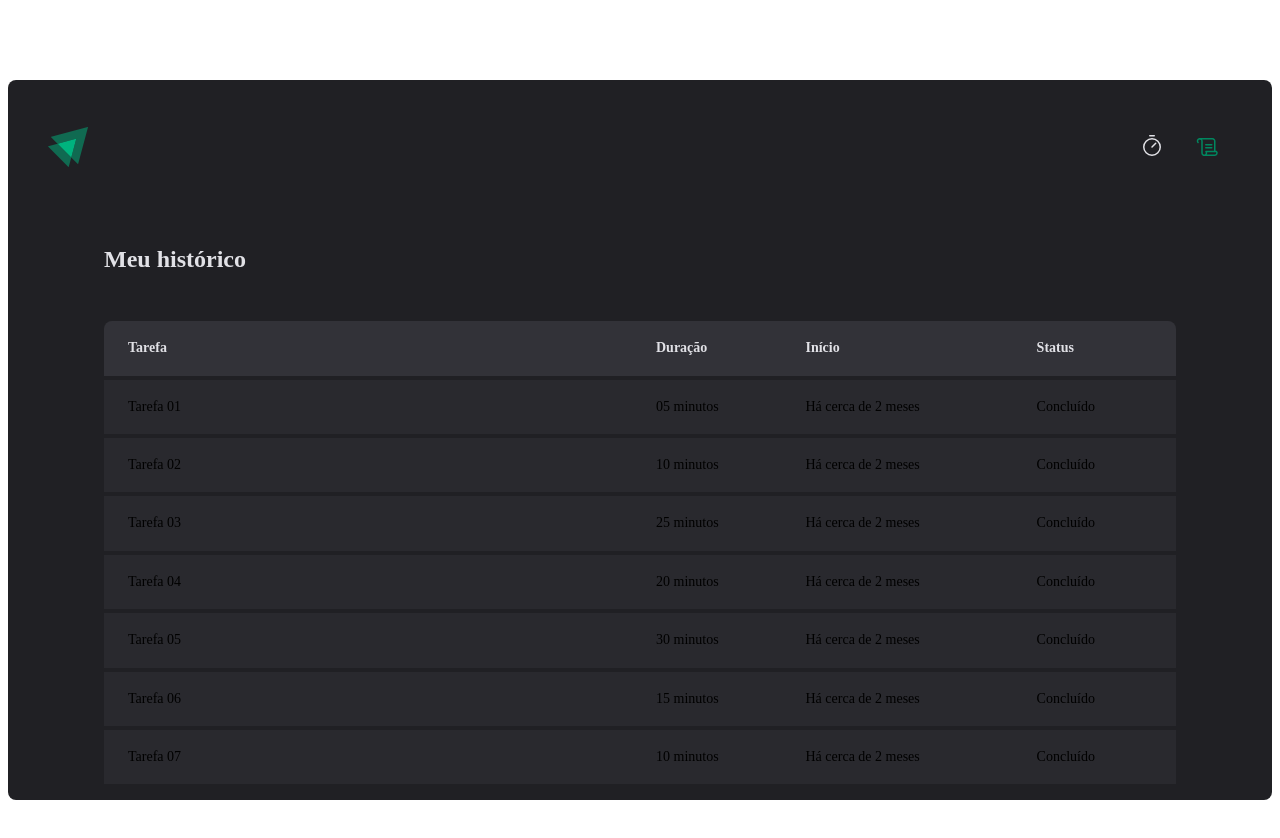
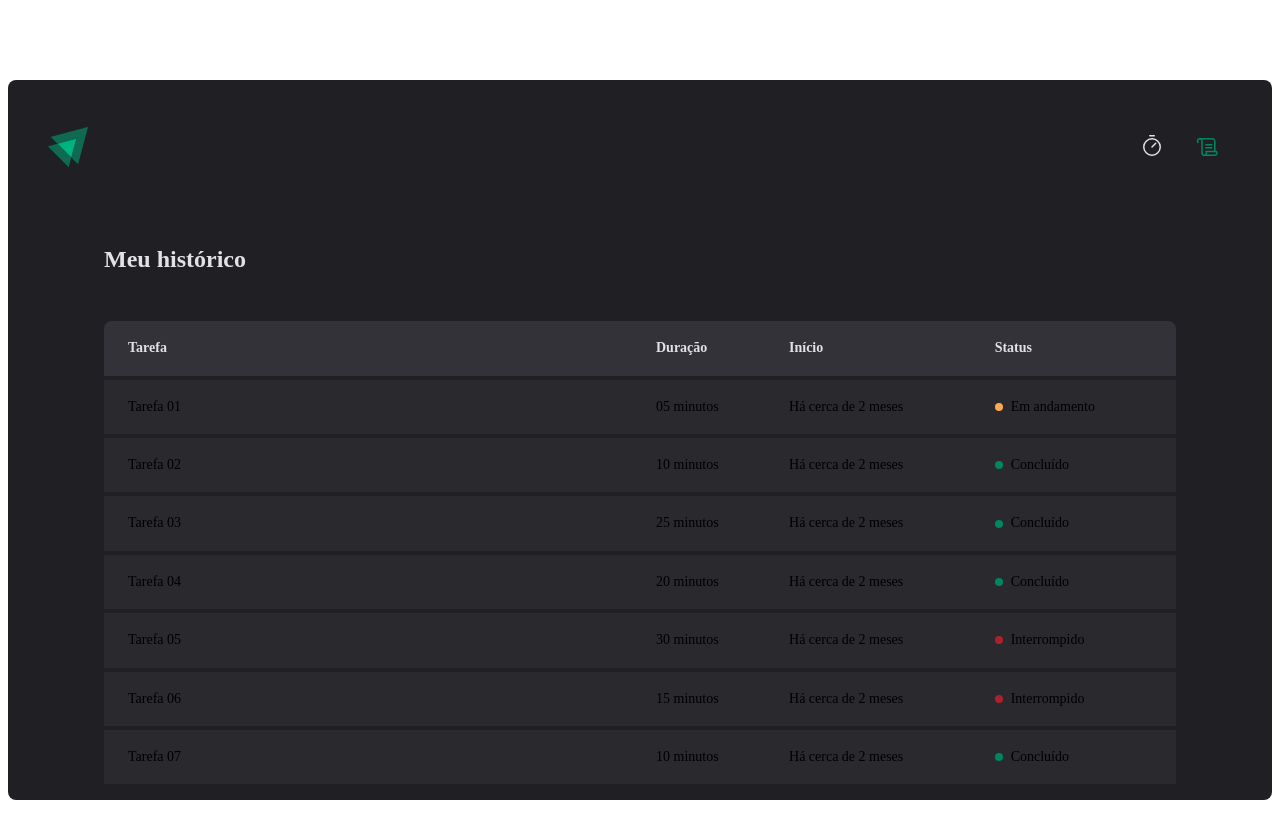
Before and after one commit to fabriciosouzza/react-pomo-timer, a React (Vite) app: page /history in a window 1280 px wide. Shown: the top 838 px of the page. Built offline with nearby package versions, Linux system fonts and the light colour scheme.

Commit message:
feat: change table status to component

```diff
--- a/src/pages/History/index.tsx
+++ b/src/pages/History/index.tsx
@@ -1,4 +1,4 @@
-import { HistoryContainer, HistoryList } from './styles'
+import { HistoryContainer, HistoryList, Status } from './styles'
 
 export function History() {
   return (
@@ -19,43 +19,57 @@
               <td>Tarefa 01</td>
               <td>05 minutos</td>
               <td>Há cerca de 2 meses</td>
-              <td>Concluído</td>
+              <td>
+                <Status statusColor="yellow">Em andamento</Status>
+              </td>
             </tr>
             <tr>
               <td>Tarefa 02</td>
               <td>10 minutos</td>
               <td>Há cerca de 2 meses</td>
-              <td>Concluído</td>
+              <td>
+                <Status statusColor="green">Concluído</Status>
+              </td>
             </tr>
             <tr>
               <td>Tarefa 03</td>
               <td>25 minutos</td>
               <td>Há cerca de 2 meses</td>
-              <td>Concluído</td>
+              <td>
+                <Status statusColor="green">Concluído</Status>
+              </td>
             </tr>
             <tr>
               <td>Tarefa 04</td>
               <td>20 minutos</td>
               <td>Há cerca de 2 meses</td>
-              <td>Concluído</td>
+              <td>
+                <Status statusColor="green">Concluído</Status>
+              </td>
             </tr>
             <tr>
               <td>Tarefa 05</td>
               <td>30 minutos</td>
               <td>Há cerca de 2 meses</td>
-              <td>Concluído</td>
+              <td>
+                <Status statusColor="red">Interrompido</Status>
+              </td>
             </tr>
             <tr>
               <td>Tarefa 06</td>
               <td>15 minutos</td>
               <td>Há cerca de 2 meses</td>
-              <td>Concluído</td>
+              <td>
+                <Status statusColor="red">Interrompido</Status>
+              </td>
             </tr>
             <tr>
               <td>Tarefa 07</td>
               <td>10 minutos</td>
               <td>Há cerca de 2 meses</td>
-              <td>Concluído</td>
+              <td>
+                <Status statusColor="green">Concluído</Status>
+              </td>
             </tr>
           </tbody>
         </table>
--- a/src/pages/History/styles.ts
+++ b/src/pages/History/styles.ts
@@ -60,3 +60,27 @@
     }
   }
 `
+
+const STATUS_COLORS = {
+  yellow: 'yellow-500',
+  green: 'green-500',
+  red: 'red-500',
+} as const
+
+interface StatusProps {
+  statusColor: keyof typeof STATUS_COLORS
+}
+
+export const Status = styled.span<StatusProps>`
+  display: flex;
+  align-items: center;
+  gap: 0.5rem;
+
+  &::before {
+    content: '';
+    width: 0.5rem;
+    height: 0.5rem;
+    border-radius: 50%;
+    background: ${(props) => props.theme[STATUS_COLORS[props.statusColor]]};
+  }
+`
```
